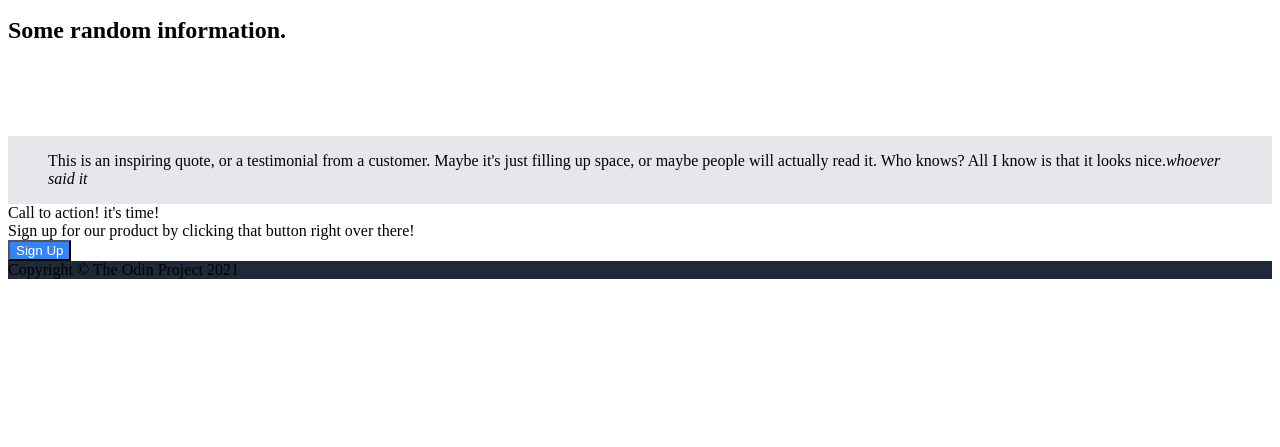
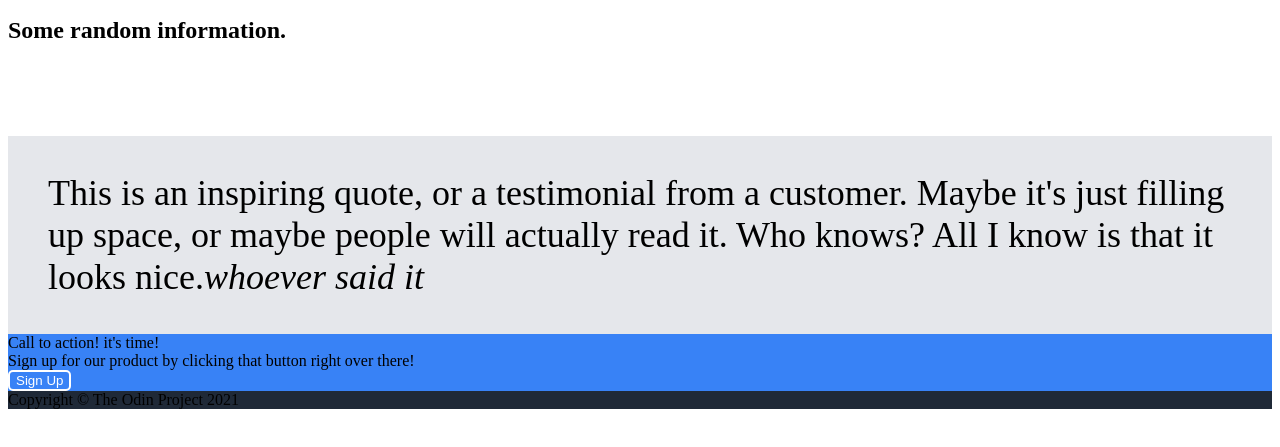
Before and after one commit to Stock2099/Landing-Page, a plain HTML site: page index.html in a window 1280 px wide. Shown: the part 191-638 px from the top of the page. Drawn offline with Linux system fonts and the light colour scheme.

Commit message:
Adding button styling and font specifics to css page

```diff
--- a/styles.css
+++ b/styles.css
@@ -56,6 +56,11 @@ p {
 button {
     background-color: #3882F6;
     color: white;
+    border-radius: 5px;
+}
+
+#bottom-button {
+    border: 2px solid white;
 }
 
 #third {
@@ -64,3 +69,12 @@ button {
     justify-content: center;
     align-items: center;
 }
+
+blockquote {
+    font-size: 36px;
+    font: #1F2937;
+}
+
+.bottom {
+    background-color: #3882F6;
+}
```
